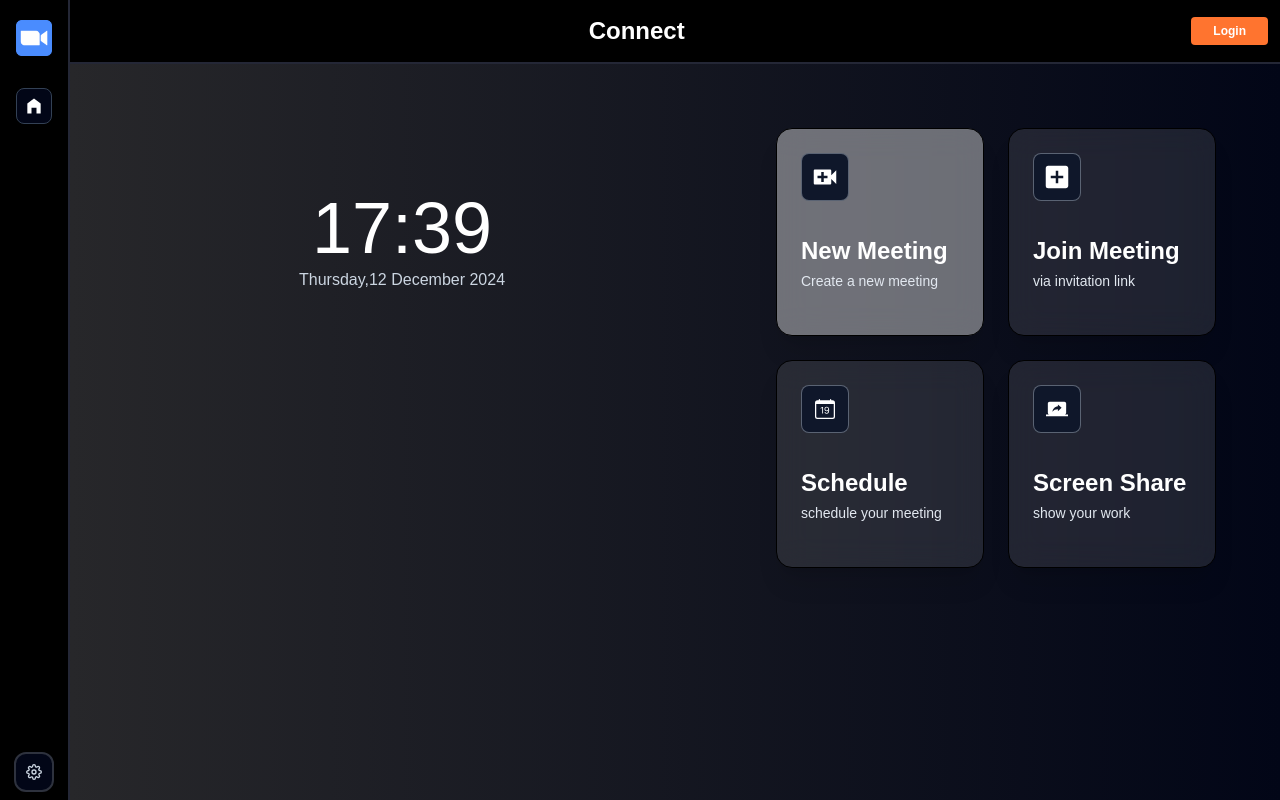
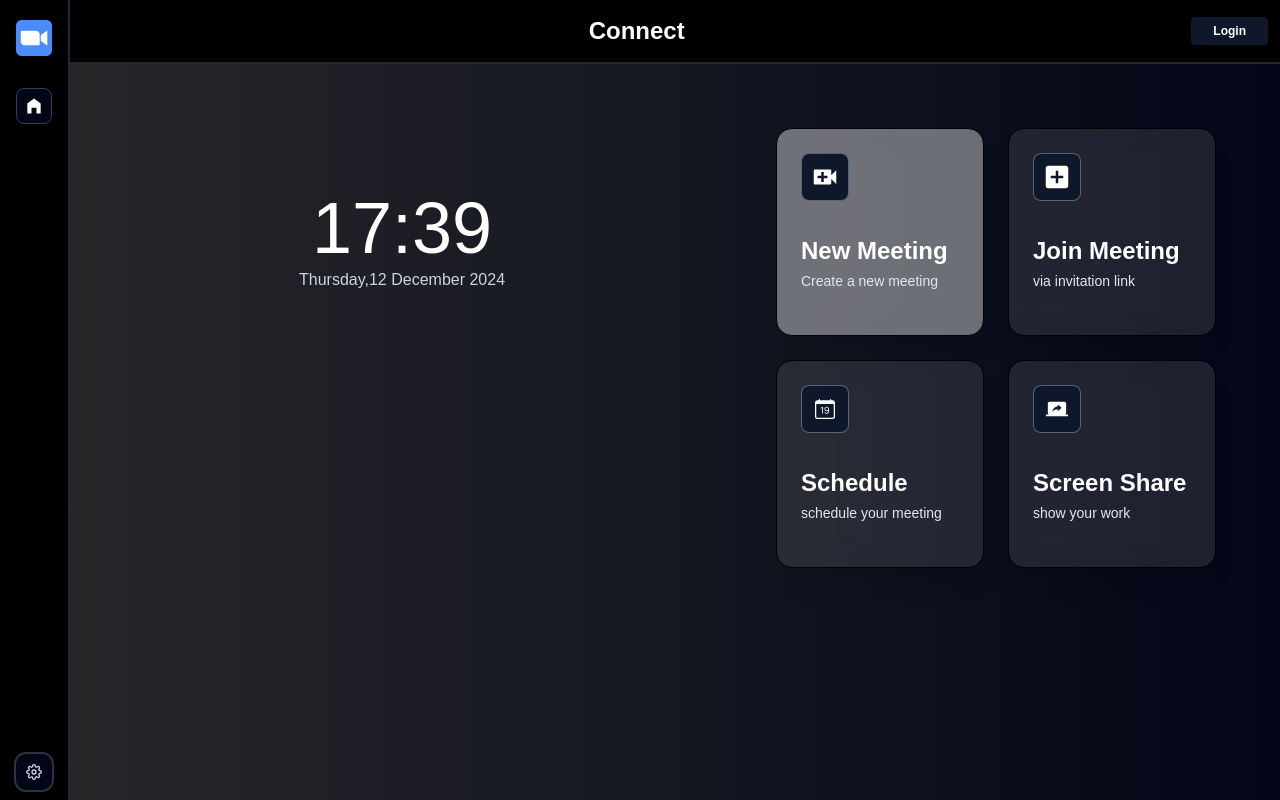
Before and after one commit to sreejithSHR/Connect-Client, a React (Create React App) app: page / in a window 1280 px wide. Built offline with nearby package versions, Linux system fonts and the light colour scheme; no server answers.

Commit message:
Update Header.jsx

```diff
--- a/src/components/Header.jsx
+++ b/src/components/Header.jsx
@@ -29,7 +29,7 @@ const Header = () => {
           </div>
         ) : (
           <button
-            className="bg-yellow py-1 px-5 text-white  font-semibold text-xs cursor-pointer rounded border-2 border-transparent hover:border-yellow hover:bg-transparent hover:text-yellow duration-200"
+            className="bg-slate-900 py-1 px-5 text-white  font-semibold text-xs cursor-pointer rounded border-2 border-transparent hover:border-yellow hover:bg-transparent hover:text-yellow duration-200"
             onClick={login}
           >
             Login
```
